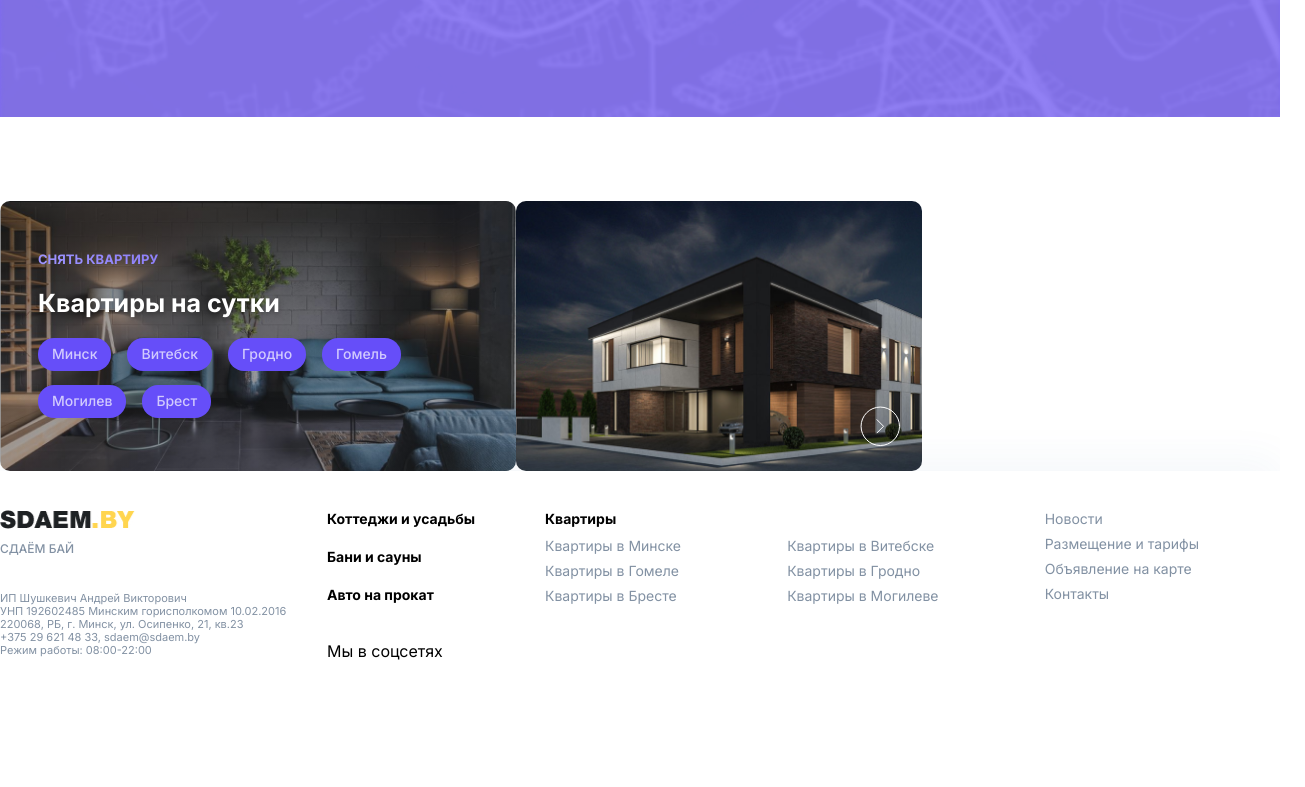
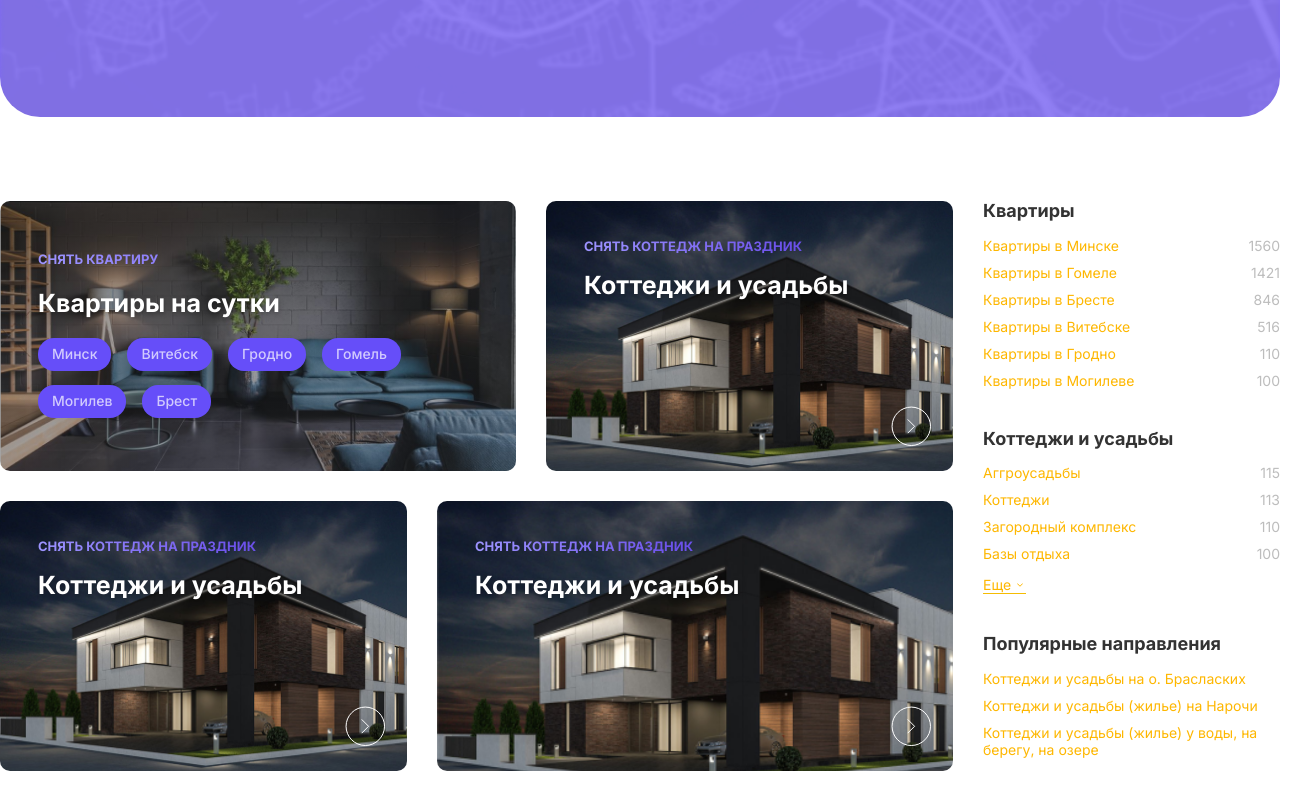
Before and after one commit to code-damn/coursework, a React (Create React App) app: page / in a window 1280 px wide. Shown: the part 413-1200 px from the top of the page, 1305 px wide, since content can reach past the window. Before the commit the page ends 1134 px from the top, so only its background shows below. Built offline with nearby package versions, Linux system fonts and the light colour scheme; no server answers.

Commit message:
bigSlider

```diff
--- a/package.json
+++ b/package.json
@@ -20,7 +20,9 @@
     "react-redux": "^8.0.2",
     "react-router-dom": "^6.3.0",
     "react-scripts": "5.0.1",
+    "react-slick": "^0.29.0",
     "sass": "^1.54.0",
+    "slick-carousel": "^1.8.1",
     "typescript": "^4.7.4",
     "web-vitals": "^2.1.4"
   },
--- a/src/pages/Home/Home.jsx
+++ b/src/pages/Home/Home.jsx
@@ -1,13 +1,17 @@
 import React from 'react'
+import CatalogSlider from '../../shared/CatalogSlider/CatalogSlider'
 import Services from '../../shared/Services/Services'
+import Sidebar from '../../shared/Sidebar/Sidebar'
+import Slider from '../../shared/Slider/Slider'
 
 import Tabs from '../../shared/Tabs/Tabs'
 
 import s from './Home.module.scss'
 
 const Home = () => {
+
     return (
-	<div className={s.home}>
+        <article className={s.home}>
             <section className={s.homeTabs}>
                 <div className={s.homeTabs__title}>
                     <h1>Sdaem.by - у нас живут <span>ваши объявления</span></h1>
@@ -18,13 +22,28 @@ const Home = () => {
             </section>
             <section className={s.services}>
                 <div className={s.services__options}>
+                    <div className={s.services__apartaments}>
                         <Services/>
                     </div>
-			<div className={s.services__extendedList}>
+                    <div className={s.services__cottages}>
+                        <Slider/>
+                    </div>
+                    <div className={s.services__saunas}>
+                        <Slider/>
+                    </div>
+                    <div className={s.services__cars}>
+                        <Slider/>
+                    </div>
+                </div>
 
-			</div>
+                <aside className={s.services__extendedList}>
+                    <Sidebar/>
+                </aside>
             </section>
-	</div>
+            <section className={s.slider}>
+                <CatalogSlider/>
+            </section>
+        </article>
     )
 }
 
--- a/src/pages/Home/Home.module.scss
+++ b/src/pages/Home/Home.module.scss
@@ -1,13 +1,13 @@
 .homeTabs {
-    width: 100%;
+    max-width: 1280px;
+    margin: 0 auto;
     height: 530px;
     padding-top: 160px;
     padding-bottom: 118px;
     background: url('../../assets/images/bg_404.png') center (center/cover) no-repeat;
     background-color: rgba(126, 106, 243, 1);
+    border-radius: 0px 0px 40px 40px;
     &__title {
-        max-width: 1280px;
-        margin: 0 auto;
         h1 {
             margin-bottom: 50px;
             font-size: 30px;
@@ -22,10 +22,46 @@
 }
 
 .services {
+    position: relative;
+    display: flex;
     max-width: 1280px;
     margin: 0 auto;
     padding-top: 84px;
+    padding-bottom: 84px;
     &__options {
-
+        display: flex;
+        flex-wrap: wrap;
+    }
+    &__apartaments {
+        box-sizing: content-box;
+        width: 516px;
+        height: 270px;
+        margin: 0 30px 30px 0;
+    }
+    &__cottages {
+        width: 407px;
+        height: 270px;
+        margin: 0 30px 30px 0;
+    }
+    &__saunas {
+        width: 407px;
+        height: 270px;
+        margin: 0 30px 30px 0;
+    }
+    &__cars {
+        width: 516px;
+        height: 270px;
+        margin: 0 30px 30px 0;
     }
 }
+.services::before {
+    content: url('../../assets/icons/yellowPoints.svg');
+    position: absolute;
+    bottom: 0;
+    left: -35px;
+}
+.slider {
+    max-width: 1280px;
+    margin: 0 auto;
+    /* overflow: hidden; */
+}
--- /dev/null
+++ b/src/shared/CatalogSlider/CatalogSlider.jsx
@@ -0,0 +1,40 @@
+import React from 'react'
+import axios from 'axios'
+import Slider from "react-slick";
+
+import ApartamentCard from '../ApartamentCard/ApartamentCard'
+
+import "slick-carousel/slick/slick.css";
+import "slick-carousel/slick/slick-theme.css";
+import s from './CatalogSlider.module.scss'
+
+const CatalogSlider = () => {
+    const [cards, setCards] = React.useState([]);
+
+    React.useEffect(() => {
+        axios.get(`https://62e980cd01787ec7121910b3.mockapi.io/ApartamentsList?`)
+		.then((response) => {setCards(response.data)});
+    }, [setCards])
+
+    const settings = {
+        lazyLoad: true,
+        infinite: true,
+        speed: 500,
+        slidesToScroll: 1,
+        initialSlide: 2,
+        slidesToShow: 3,
+      };
+
+    return (
+        <div className={s.catalogSlider}>
+            <Slider {...settings}>
+                {cards.map((obj, i) => (
+                    <ApartamentCard {...obj}
+                    key={i}/>
+                ))}
+            </Slider>
+        </div>
+    )
+}
+
+export default CatalogSlider
--- /dev/null
+++ b/src/shared/CatalogSlider/CatalogSlider.module.scss
@@ -0,0 +1,6 @@
+
+/* .catalogSlider {
+    &__slider {
+        display: flex;
+    }
+} */
--- a/src/shared/Services/Services.jsx
+++ b/src/shared/Services/Services.jsx
@@ -2,9 +2,6 @@ import React from 'react'
 import ApartamentBtn from '../Buttons/ApartamentBtn';
 
 import s from './Services.module.scss'
-/* import saunaSlide1 from '../../assets/images/сottage_bg1.png'
-import saunaSlide2 from '../../assets/images/сottage_bg2.png' */
-import Slider from '../Slider/Slider';
 
 const Services = () => {
 
@@ -25,7 +22,7 @@ const Services = () => {
 					))}
 				</div>
 			</div>
-			<Slider/>
+
 		</div>
 	)
 }
--- a/src/shared/Services/Services.module.scss
+++ b/src/shared/Services/Services.module.scss
@@ -1,7 +1,5 @@
 .servicesBlocks {
     position: relative;
-    display: flex;
-    flex-wrap: wrap;
 
 	h3 {
 		margin-bottom: 22px;
@@ -21,6 +19,7 @@
 	&__apartament {
         height: 270px;
 	    width: 516px;
+        margin: 0 30px 30px 0;
         padding: 38px 38px 50px 38px;
         background: linear-gradient(to top, rgb(30, 33, 35, 0.4), rgb(30, 33, 35, 0.4)), url('../../assets/images/apartaments_Bg.png') center (center/cover) no-repeat;
         background-position: 0 86%;
--- /dev/null
+++ b/src/shared/Sidebar/Sidebar.jsx
@@ -0,0 +1,52 @@
+import React from 'react'
+import { Link } from 'react-router-dom';
+
+import s from './Sidebar.module.scss'
+
+const Sidebar = () => {
+    const cityes = [
+        {"city": "в Минске", "sum": 1560},
+        {"city": "в Гомеле", "sum": 1421},
+        {"city": "в Бресте", "sum": 846},
+        {"city": "в Витебске", "sum": 516},
+        {"city": "в Гродно", "sum": 110},
+        {"city": "в Могилеве", "sum": 100}];
+    const cottages = [
+        {"houseType": "Аггроусадьбы", "sum": 115},
+        {"houseType": "Коттеджи", "sum": 113},
+        {"houseType": "Загородный комплекс", "sum":110},
+        {"houseType": "Базы отдыха", "sum": 100}];
+    const popular = ['Коттеджи и усадьбы на о. Брасласких', 'Коттеджи и усадьбы (жилье) на Нарочи', `Коттеджи и усадьбы (жилье) у воды, на берегу, на озере`];
+
+    return (
+        <div className={s.sideBar}>
+            <div className={s.cityes}>
+                <h3 className={s.titleList}>Квартиры</h3>
+                <ul className={s.apartamentList}>
+                    {cityes.map((obj, i) => (
+                        <li key={i}><Link to="/catalog">Квартиры {obj.city} <span>{obj.sum}</span></Link> </li>
+                    ))}
+                </ul>
+            </div>
+            <div className={s.cottages}>
+                <h3 className={s.titleList}>Коттеджи и усадьбы</h3>
+                <ul className={s.cottagesList}>
+                    {cottages.map((obj, i) => (
+                        <li key={i}><Link to="/404">{obj.houseType} <span>{obj.sum}</span></Link> </li>
+                    ))}
+                </ul>
+                <div className={s.showMore}>Еще</div>
+            </div>
+            <div className={s.popular}>
+                <h3 className={s.titleList}>Популярные направления</h3>
+                <ul className={s.popularList}>
+                    {popular.map((item, i) => (
+                        <li key={i}>{item}</li>
+                    ))}
+                </ul>
+            </div>
+        </div>
+    )
+}
+
+export default Sidebar
--- /dev/null
+++ b/src/shared/Sidebar/Sidebar.module.scss
@@ -0,0 +1,58 @@
+.sideBar {
+    width: 297px;
+}
+.cityes, .cottages, .popular {
+    margin-bottom: 40px;
+}
+.titleList {
+    margin-top: 0;
+    margin-bottom: 15px;
+    font-size: 18px;
+    font-weight: 700;
+    color: #333333;
+
+}
+.apartamentList, .cottagesList, .popularList {
+    width: 297px;
+    list-style-type: none;
+    margin: 0;
+    padding: 0;
+    li {
+        margin-bottom: 10px;
+        font-size: 14px;
+        font-weight: 400;
+        line-height: 17px;
+        color: #FEB700;
+        transition: all 0.3s;
+    }
+    li:hover {
+        padding-left: 10px;
+        cursor: pointer;
+        transition: all 0.3s;
+    }
+    span {
+        font-size: 14px;
+        font-weight: 400;
+        line-height: 17px;
+        text-align: right;
+        color: #BDBDBD;
+        float: right;
+    }
+}
+.showMore {
+    position: relative;
+    width: 43px;
+    padding-top: 5px;
+    font-size: 14px;
+    font-weight: 400;
+    color: #FEB700;
+    border-bottom: 1px solid #F5BC03;
+
+}
+.showMore::after {
+    content: url('../../assets/icons/arrowDown.svg');
+    position: absolute;
+    top: 2px;
+    right: 3px;
+
+}
--- a/src/shared/SlideBtn/SlideBtn.jsx
+++ b/src/shared/SlideBtn/SlideBtn.jsx
@@ -2,15 +2,15 @@ import React from 'react'
 
 import s from './SlideBtn.module.scss'
 
-const SlideBtn = ({ changeSlide, direction }) => {
+const SlideBtn = ({ changeSlide }) => {
     return (
         <div
-        className={direction === s.next ? s.slideBtn+ '' +s.next : s.slideBtn}
+        className={s.slideBtn}
         onClick={changeSlide}
         >
             <svg width="40" height="40" viewBox="0 0 40 40" fill="none" xmlns="http://www.w3.org/2000/svg">
             <circle cx="20.2856" cy="20.2866" r="19.2143" stroke="white"/>
-            <path d="M17 26.8574L23.5714 20.286L17 13.7146" stroke="white" strokWwidth="2" strokeLinecap="round" strokeLinejoin="round"/>
+            <path d="M17 26.8574L23.5714 20.286L17 13.7146" stroke="white" strokeLinecap="round" strokeLinejoin="round"/>
             </svg>
         </div>
     )
--- a/src/shared/Slider/Slider.jsx
+++ b/src/shared/Slider/Slider.jsx
@@ -29,9 +29,12 @@ const Slider = () => {
 					src={'cottegePhotos/' + obj.img}
 					key={i + 1}
 					/>
+
 				</div>
 			))}
-			<SlideBtn changeSlide={nextSlide} direction={s.next}/>
+			<SlideBtn changeSlide={nextSlide}/>
+            <h3>СНЯТЬ КОТТЕДЖ НА ПРАЗДНИК</h3>
+            <h2>Коттеджи и усадьбы</h2>
 		</div>
 	)
 }
--- a/src/shared/Slider/Slider.module.scss
+++ b/src/shared/Slider/Slider.module.scss
@@ -1,9 +1,32 @@
 .sliderContainer {
-    width: 406px;
+    width: 100%;
     height: 270px;
     position: relative;
+    margin: 0 30px 30px 0;
     overflow: hidden;
     border-radius: 10px;
+    h3 {
+        position: absolute;
+        top: 38px;
+        left: 38px;
+		margin: 0;
+		font-size: 13px;
+		font-weight: 700;
+		background-image: linear-gradient(90deg, #9D94FF 0%, #6B50E9 94.5%);
+		-webkit-background-clip: text;
+		-webkit-text-fill-color: transparent;
+		background-clip: text;
+	}
+	h2 {
+        position: absolute;
+        top: 70px;
+        left: 38px;
+        margin: 0;
+		font-size: 25px;
+		font-weight: 700;
+		color: #FFFFFF;
+		text-shadow: 0px 2px 5px rgba(0, 0, 0, 0.3);
+	}
 }
 
 .slide {
@@ -11,7 +34,7 @@
     height: 107%;
     position: absolute;
     opacity: 0;
-        transition: opacity ease-in-out 0.2s;
+    transition: opacity ease-in-out 0.5s;
 }
 .activeSlide img {
     width: 100%;
@@ -22,9 +45,5 @@
     width: 125%;
     height: 107%;
     opacity: 1;
-        transition: opacity ease-in-out 0.2s;
+    transition: opacity ease-in-out 0.5s;
 }
-    .next {
-        top: 50%;
-        right: 20px;
-    }
```
Also changed, not shown: src/assets/icons/arrowDown.svg (added), 1 other file (tests, documents, lock files or other folders). Lines whose indentation alone changed are shown as unchanged.
